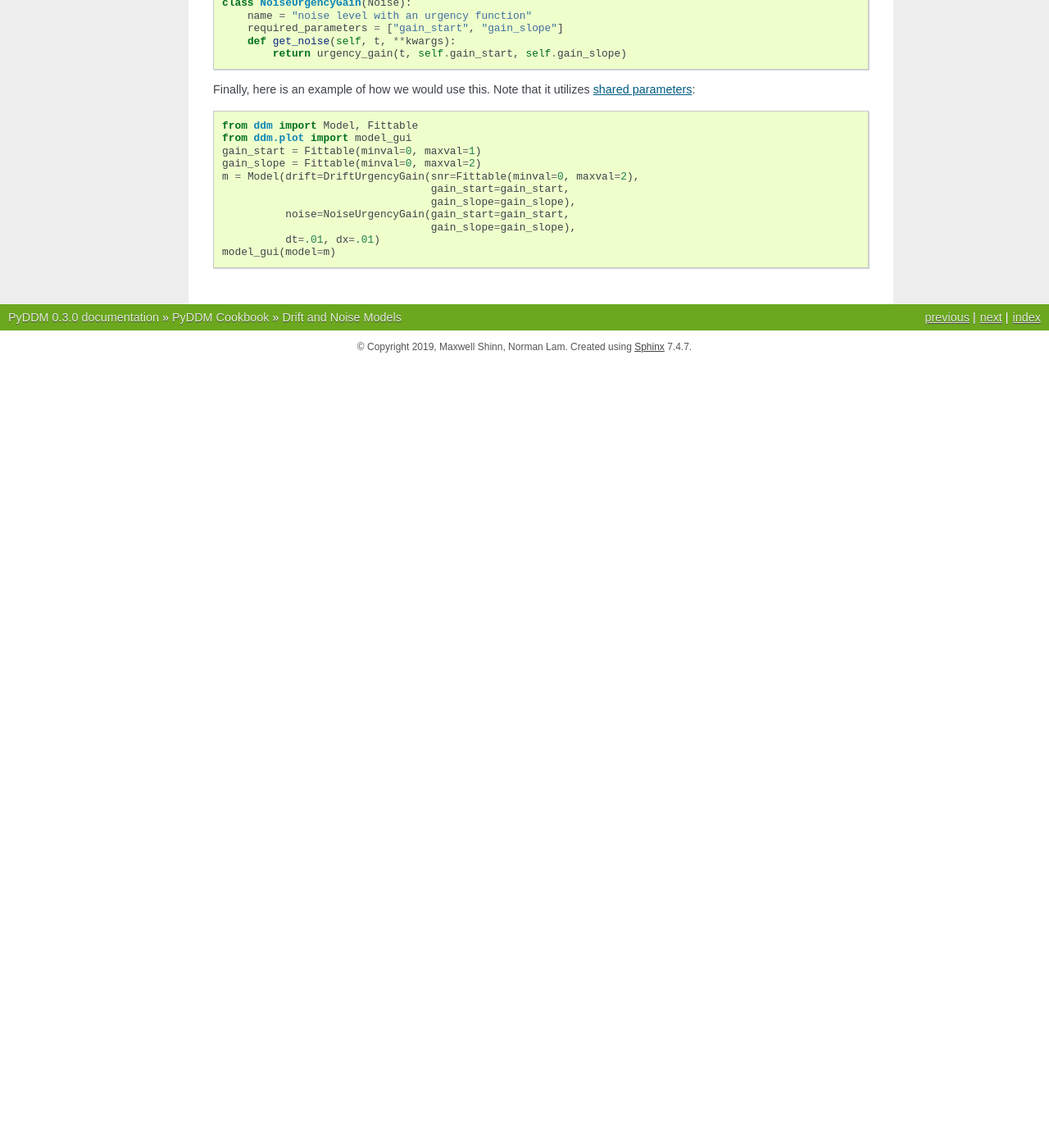
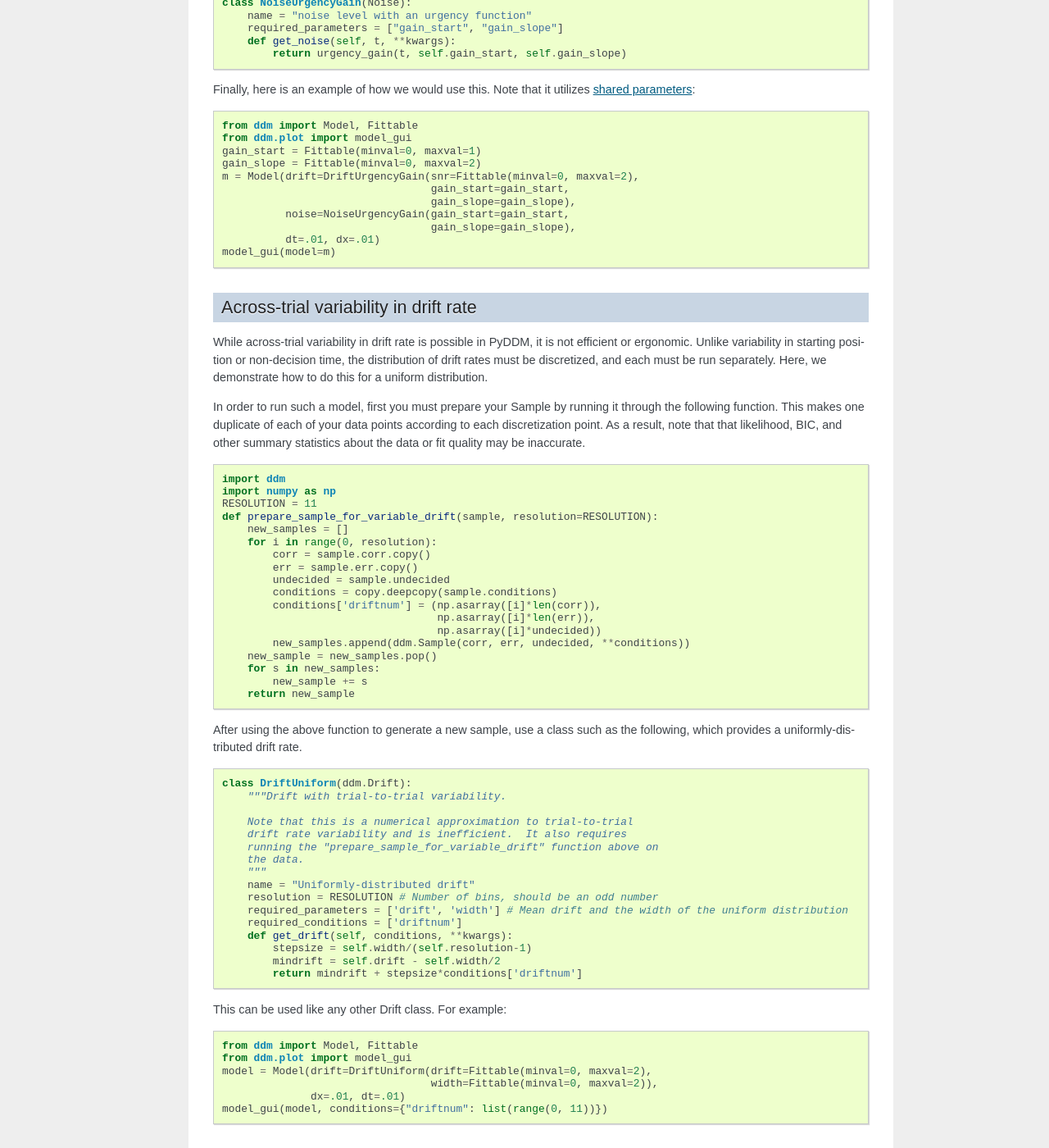
Before and after one commit to mwshinn/PyDDM, a Sphinx documentation site: the page built from doc/cookbook/driftnoise.rst, in a window 1280 px wide and 1400 px high, scrolled down 3071 px. Shown: the whole window at 82% size. Built offline with Sphinx 7.4.7, drawn with Linux system fonts in a browser that asks for light colours; formulas are drawn with MathJax 3; before the commit the page ends 3514 px from its top, so only the background shows below that.

Commit message:
Across-trial variability example in the cookbook

```diff
--- a/doc/cookbook/driftnoise.rst
+++ b/doc/cookbook/driftnoise.rst
@@ -190,3 +190,45 @@ utilizes :ref:`shared parameters <howto-shared-params>`::
                                    gain_slope=gain_slope),
             dt=.01, dx=.01)
   model_gui(model=m)
+
+
+
+.. _drift-uniform:
+
+Across-trial variability in drift rate
+~~~~~~~~~~~~~~~~~~~~~~~~~~~~~~~~~~~~~~
+
+While across-trial variability in drift rate is possible in PyDDM, it
+is not efficient or ergonomic.  Unlike variability in starting
+position or non-decision time, the distribution of drift rates must be
+discretized, and each must be run separately.  Here, we demonstrate
+how to do this for a uniform distribution.
+
+In order to run such a model, first you must prepare your Sample by
+running it through the following function.  This makes one duplicate
+of each of your data points according to each discretization point.
+As a result, note that that likelihood, BIC, and other summary
+statistics about the data or fit quality may be inaccurate.
+
+.. literalinclude:: ../downloads/cookbook.py
+   :language: python
+   :start-after: # Start prepare_sample_for_variable_drift
+   :end-before: # End prepare_sample_for_variable_drift
+
+After using the above function to generate a new sample, use a class
+such as the following, which provides a uniformly-distributed drift
+rate.
+
+.. literalinclude:: ../downloads/cookbook.py
+   :language: python
+   :start-after: # Start DriftUniform
+   :end-before: # End DriftUniform
+
+This can be used like any other Drift class.  For example::
+
+  from ddm import Model, Fittable
+  from ddm.plot import model_gui
+  model = Model(drift=DriftUniform(drift=Fittable(minval=0, maxval=2),
+                                   width=Fittable(minval=0, maxval=2)),
+                dx=.01, dt=.01)
+  model_gui(model, conditions={"driftnum": list(range(0, 11))})
--- a/doc/cookbook/index.rst
+++ b/doc/cookbook/index.rst
@@ -42,6 +42,8 @@ I want:
 - :ref:`A leaky integrator with a drift rate which depends linearly on a task parameter (e.g. coherence) <drift-coh-leak>`
 
 - :ref:`An urgency gain function <drift-gain-function>`
+
+- :ref:`Drift rate variability (uniform distribution) <drift-uniform>`
 
 - Something else :doc:`(Write your own, using these as a guide.) <driftnoise>`
 
--- a/doc/downloads/cookbook.py
+++ b/doc/downloads/cookbook.py
@@ -356,40 +356,42 @@ class NoiseUrgencyGain(Noise):
         return urgency_gain(t, self.gain_start, self.gain_slope)
 # End NoiseUrgencyGain
 
+# Start prepare_sample_for_variable_drift
+import ddm
+import numpy as np
+RESOLUTION = 11
+def prepare_sample_for_variable_drift(sample, resolution=RESOLUTION):
+    new_samples = []
+    for i in range(0, resolution):
+        corr = sample.corr.copy()
+        err = sample.err.copy()
+        undecided = sample.undecided
+        conditions = copy.deepcopy(sample.conditions)
+        conditions['driftnum'] = (np.asarray([i]*len(corr)),
+                                  np.asarray([i]*len(err)),
+                                  np.asarray([i]*undecided))
+        new_samples.append(ddm.Sample(corr, err, undecided, **conditions))
+    new_sample = new_samples.pop()
+    for s in new_samples:
+        new_sample += s
+    return new_sample
+# End prepare_sample_for_variable_drift
 
+# Start DriftUniform
+class DriftUniform(ddm.Drift):
+    """Drift with trial-to-trial variability.
 
-import ddm
-
-class FakePointModel(ddm.Model):
-    def solve(self, conditions={}, *args, **kwargs):
-        corr = self.t_domain()*0
-        corr[1] = .8
-        err = self.t_domain()*0
-        err[1] = .2
-        return self._overlay.apply(ddm.Solution(corr, err, self, conditions))
-FakePointModel.solve_analytical = FakePointModel.solve
-FakePointModel.solve_numerical = FakePointModel.solve
-FakePointModel.solve_numerical_cn = FakePointModel.solve
-FakePointModel.solve_numerical_implicit = FakePointModel.solve
-FakePointModel.solve_numerical_explicit = FakePointModel.solve
-
-m = FakePointModel()
-s = m.solve()
-
-so = OverlayNonDecisionUniform(nondectime=-.05,st=.1).apply(s)
-so2 = OverlayNonDecisionUniform2(nondectime=-.05,st=.1).apply(s)
-assert np.all(so.corr == so2.corr)
-
-so = OverlayNonDecisionGamma(shape=4, scale=.01, nondectime=.1).apply(s)
-print(list(so.corr))
-print(np.sum(so.corr))
-
-#m = FakePointModel(overlay=OverlayNonDecisionGamma(shape=ddm.Fittable(minval=1, maxval=3), scale=ddm.Fittable(minval=0, maxval=.2), nondectime=ddm.Fittable(minval=0, maxval=1)))
-m = FakePointModel(overlay=OverlayNonDecisionGaussian(ndsigma=ddm.Fittable(minval=0, maxval=1), nondectime=ddm.Fittable(minval=0, maxval=1)))
-#m = FakePointModel(overlay=OverlayNonDecisionUniform(st=ddm.Fittable(minval=0, maxval=1), nondectime=ddm.Fittable(minval=0, maxval=1)))
-import ddm.plot
-ddm.plot.model_gui(m, ddm.Sample(np.asarray([1, 1.1, 1.2, 1.3, 1.4, 1.5]), np.asarray([1])))
-
-from ddm import ICGaussian
-r = ICPointRew(x0=.99)
-#print(r.get_IC(np.linspace(-1, 1, 201), dx=.01, conditions={"highreward": 1}))
+    Note that this is a numerical approximation to trial-to-trial
+    drift rate variability and is inefficient.  It also requires
+    running the "prepare_sample_for_variable_drift" function above on
+    the data.
+    """
+    name = "Uniformly-distributed drift"
+    resolution = RESOLUTION # Number of bins, should be an odd number
+    required_parameters = ['drift', 'width'] # Mean drift and the width of the uniform distribution
+    required_conditions = ['driftnum']
+    def get_drift(self, conditions, **kwargs):
+        stepsize = self.width/(self.resolution-1)
+        mindrift = self.drift - self.width/2
+        return mindrift + stepsize*conditions['driftnum']
+# End DriftUniform
```
